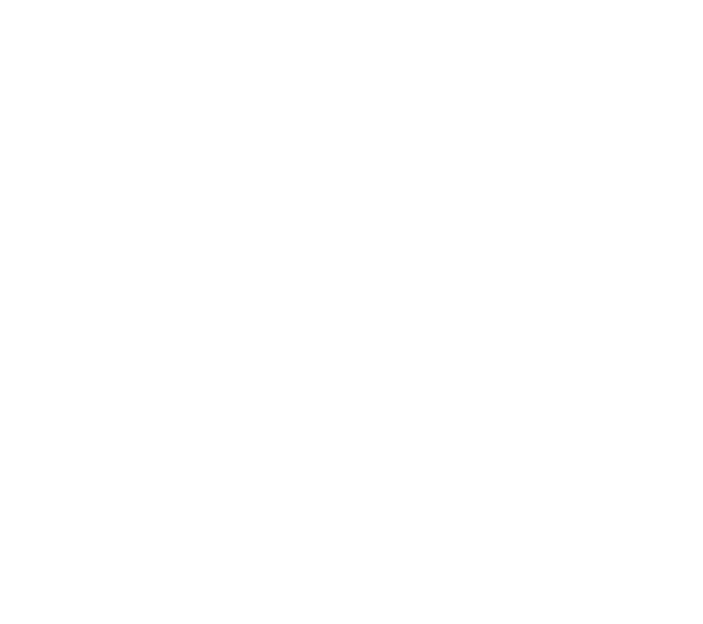
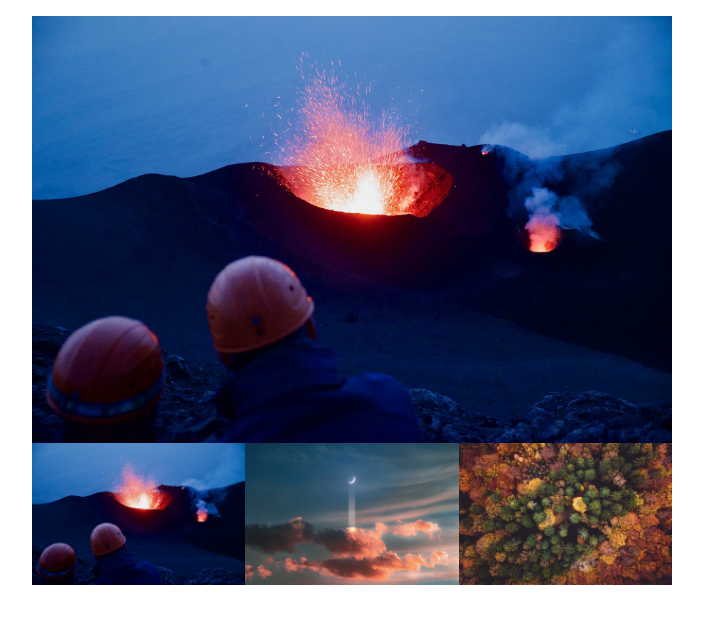
Before and after one commit to fedd-f21/thumbnail-gallery, a plain HTML site: page index.html in a window 1280 px wide. Shown: the whole page, without its empty margins (288-991 px from the left). Drawn offline with Linux system fonts and the light colour scheme.

Commit message:
UI complete

```diff
--- a/css/style.css
+++ b/css/style.css
@@ -0,0 +1,11 @@
+.gallery {
+  max-width: 40rem;
+  margin: 1rem auto;
+}
+.thumbs {
+  display: flex;
+  flex-wrap: wrap;
+}
+.thumbnail {
+  width: 33.33%
+}
--- a/index.html
+++ b/index.html
@@ -11,7 +11,14 @@
 	</head>
 	<body>
 
-
+		<main class="gallery">
+			<img src="img/one.jpg" alt="Volcano" class="lrgimg">
+			<section class="thumbs">
+				<img src="img/one.jpg" alt="Volcano" class="thumbnail">
+				<img src="img/two.jpg" alt="Forest" class="thumbnail">
+				<img src="img/three.jpg" alt="Moon" class="thumbnail">
+			</section>
+		</main>
 
 		<script src="js/script.js"></script>
 	</body>
```
